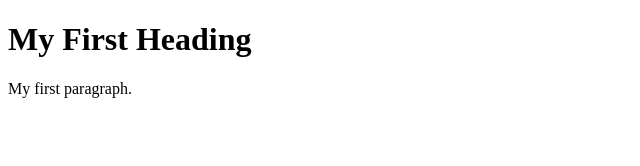
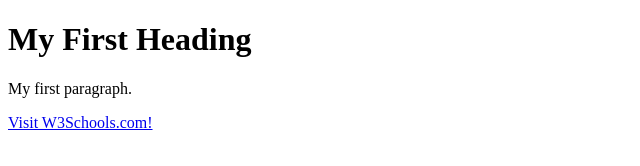
Before and after one commit to Traeume/Traeume.github.io, a plain HTML site: page index.html in a window 1280 px wide. Shown: the whole page, without its empty margins (0-640 px from the left). Drawn offline with Linux system fonts and the light colour scheme.

Commit message:
Update index.html

```diff
--- a/index.html
+++ b/index.html
@@ -5,6 +5,7 @@
 <h1>My First Heading</h1>
 
 <p>My first paragraph.</p>
+<a href="https://www.w3schools.com">Visit W3Schools.com!</a>
 
 </body>
 </html>
```
